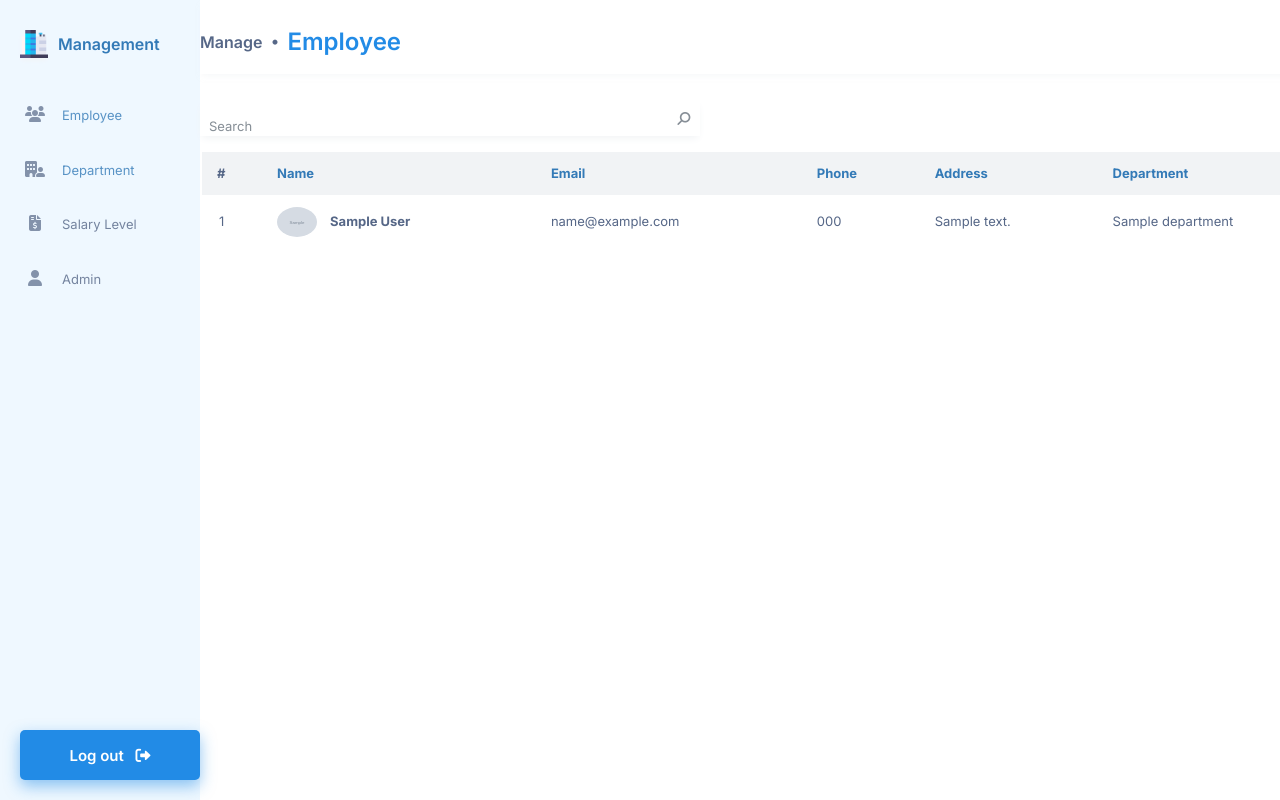
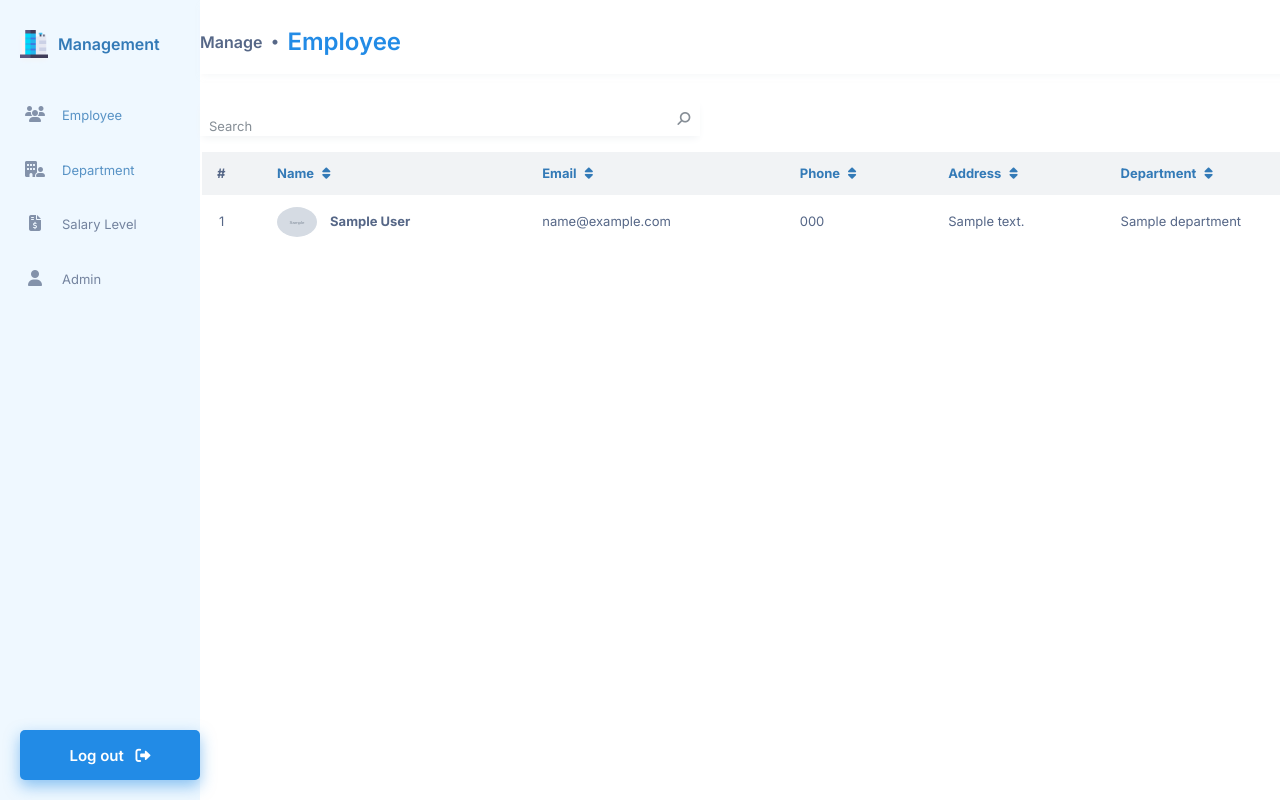
Before and after one commit to ThinhLe30/Django-Employee_Management, a Django app: page /employees/list/ in a window 1280 px wide. Run offline with Django 4.2, Linux system fonts and the light colour scheme; tables that the repository leaves empty hold one stand-in row (Sample ...); some libraries are stand-ins or nearby versions.

Commit message:
fix url in templates employees.html in pagination and sorting + add icon sort to table header

```diff
--- a/employees/templates/employees.html
+++ b/employees/templates/employees.html
@@ -44,11 +44,11 @@
     <thead>
       <tr>
         <th>#</th>
-        <th><a href="/employees/list?keyword={{keyword}}&sort={{reverseSortField}}&sortField=lastName">Name</a></th>
-        <th><a href="/employees/list?keyword={{keyword}}&sort={{reverseSortField}}&sortField=email">Email</a></th>
-        <th><a href="/employees/list?keyword={{keyword}}&sort={{reverseSortField}}&sortField=phone">Phone</a></th>
-        <th><a href="/employees/list?keyword={{keyword}}&sort={{reverseSortField}}&sortField=address">Address</a></th>
-        <th><a href="/employees/list?keyword={{keyword}}&sort={{reverseSortField}}&sortField=department">Department</a></th>
+        <th><a href="/employees/list/?keyword={{keyword}}&sort={{reverseSortField}}&sortField=lastName">Name <i class="fa fa-sort" aria-hidden="true"></i></a></th>
+        <th><a href="/employees/list/?keyword={{keyword}}&sort={{reverseSortField}}&sortField=email">Email <i class="fa fa-sort" aria-hidden="true"></i></a></th>
+        <th><a href="/employees/list/?keyword={{keyword}}&sort={{reverseSortField}}&sortField=phone">Phone <i class="fa fa-sort" aria-hidden="true"></i></a></th>
+        <th><a href="/employees/list/?keyword={{keyword}}&sort={{reverseSortField}}&sortField=address">Address <i class="fa fa-sort" aria-hidden="true"></i></a></th>
+        <th><a href="/employees/list/?keyword={{keyword}}&sort={{reverseSortField}}&sortField=department">Department <i class="fa fa-sort" aria-hidden="true"></i></a></th>
         <th></th>
       </tr>
     </thead>
@@ -103,7 +103,7 @@
   <ul class="pagination">
     <li class="page-item">
         <a class="page-control link-back"
-        href="/employees/list/?{% if pageNum == 1 %}page={{ pageNum }}{% else %}page={{pageNum|add:-1 }}{% endif %}&keyword={{keyword}}&sort={{sort}}&sortField={{sortField}}">
+        href="/employees/list/?{% if pageNum == 1 %}page={{ pageNum}}{% else %}page={{pageNum|add:-1 }}{% endif %}&keyword={{keyword}}&sort={{sort}}&sortField={{sortField}}">
             <i class="fa-solid fa-arrow-left-long"></i
             ></a>
     </li>
--- a/employees/views.py
+++ b/employees/views.py
@@ -26,7 +26,7 @@ def showEmployeesList(request):
         sortField = "lastName"
     employees = Employee.objects.all()
     if keyword:
-        # | Q(lastName=keyword) | Q(phone=keyword) | Q(email=keyword) | Q(birthday=keyword) | Q(address=keyword) | Q(department=keyword) | Q(salary=keyword)
+        # | Q(lastName=keyword) | %like Q(phone=keyword) | Q(email=keyword) | Q(birthday=keyword) | Q(address=keyword) | Q(department=keyword) | Q(salary=keyword)
         employees = employees.filter(Q(firstName__icontains=keyword) | Q(lastName__icontains=keyword) | Q(phone__icontains=keyword) | Q(email__icontains=keyword) | Q(address__icontains=keyword) | Q(department__name__icontains=keyword))
     if sort == "asc" and sortField:
         employees = employees.order_by(sortField)
```
